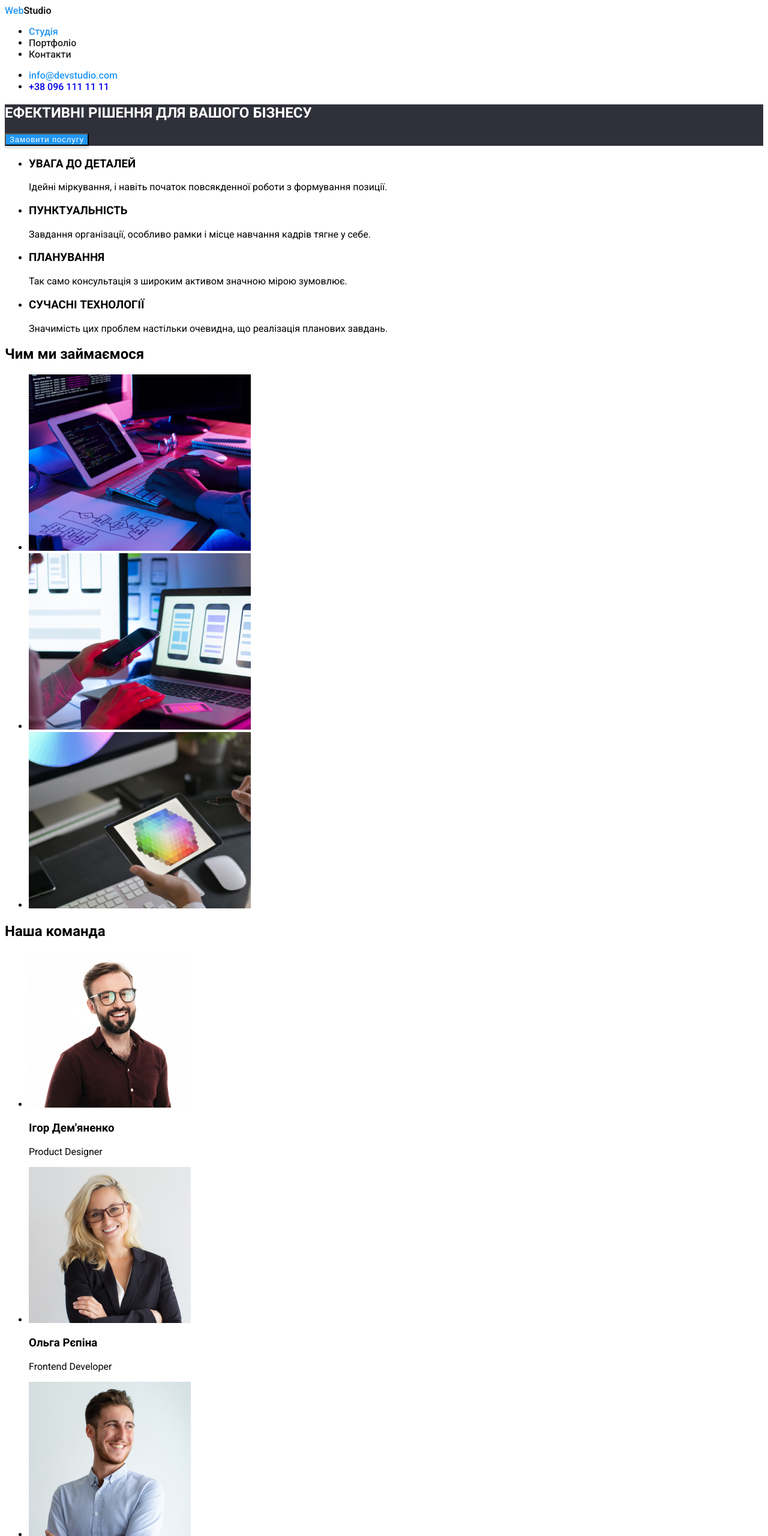
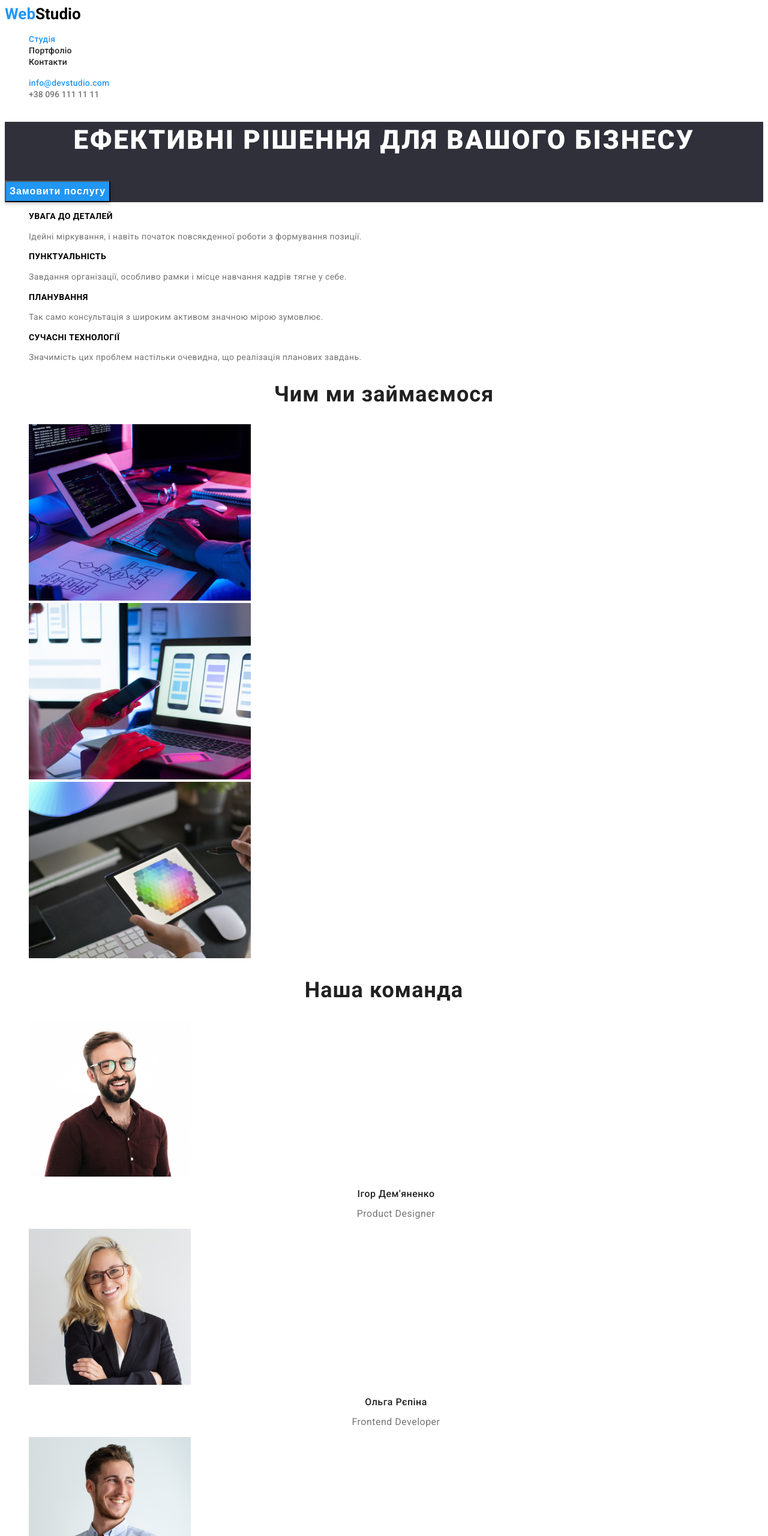
Before and after one commit to mr-kulishov/goit-markup-hw-02, a plain HTML site: page index.html in a window 1280 px wide. Shown: the top 2560 px of the page at 60% size. Drawn offline with Linux system fonts and the light colour scheme.

Commit message:
added to the main classes, styles and color

```diff
--- a/css/styles.css
+++ b/css/styles.css
@@ -15,13 +15,20 @@ body {
     color: var(--primary-color)
     var(--secondary-text-color)
     text-decoration: none;
+    font-weight: 500;
+    font-style: normal;
+
 }
 
 a {
-    font-family: 'Roboto';
-    font-style: normal;
     font-weight: 500;
     text-decoration: none;
+    font-size: 14px;
+    line-height: 1.1;
+}
+
+ul {
+    list-style: none;
 }
 
 .link:hover {
@@ -43,6 +50,10 @@ a {
 .nav-link-portfolio  {
     color: #212121;
     text-decoration: none;
+    font-weight: 500;
+    font-size: 14px;
+    line-height: 1.1;
+    letter-spacing: 0.02em;
 }
 
 .nav-link-portfolio:hover {
@@ -68,13 +79,18 @@ a {
 .logo-link {
 color: #2196F3;
 text-decoration: none;
+font-size: 26px;
+line-height: 1.2;
+font-weight: 700;
 
 }
 
 .logo-header {
     color: black;
     background-color: #FFFFFF;
-    line-height: 1.1;
+    font-size: 26px;
+    line-height: 1.2;
+    font-weight: 700;
 }
 
 .logo-header-white {
@@ -85,11 +101,20 @@ text-decoration: none;
 .link {
     color: #212121;
     text-decoration: none;
-}
+    font-weight: 500;
+    font-size: 14px;
+    line-height: 1.1;
+    letter-spacing: 0.02em;
+
+    }
 
 .nav-link {
     color: #2196F3;
     text-decoration: none;
+    font-size: 14px;
+    line-height: 1.1;
+    font-weight: 500;
+    letter-spacing: 0.02em;
 }
 
 .section-hero {
@@ -98,6 +123,64 @@ text-decoration: none;
 
 .title-hero {
     color: #FFFFFF;
+    font-style: normal;
+    font-weight: 900;
+    font-size: 44px;
+    line-height: 1.4;
+    text-align: center;
+    letter-spacing: 0.06em;
+    text-transform: uppercase;
+}
+
+.section-title {
+    font-style: normal;
+    font-weight: 700;
+    font-size: 14px;
+    line-height: 1.1;
+    letter-spacing: 0.03em;
+     text-transform: uppercase;
+}
+
+.section-text {
+    font-style: normal;
+    font-weight: 400;
+    font-size: 14px;
+    line-height: 1.7;
+    letter-spacing: 0.03em;
+    color: #757575;
+
+}
+
+.title {
+    font-style: normal;
+    font-weight: 700;
+    font-size: 36px;
+    line-height: 1.1;
+    text-align: center;
+    letter-spacing: 0.03em;
+    color: #212121;
+
+}
+
+.title-person {
+    font-style: normal;
+    font-weight: 500;
+    font-size: 16px;
+    line-height: 1.1;
+    text-align: center;
+    letter-spacing: 0.03em;
+    color: #212121;
+}
+
+.title-person-detail {
+    font-style: normal;
+    font-weight: 400;
+    font-size: 16px;
+    line-height: 1.1;
+    text-align: center;
+    letter-spacing: 0.03em;
+    color: #757575;
+
 }
 
 .section-btn {
@@ -105,6 +188,8 @@ text-decoration: none;
     text-align: center;
     letter-spacing: 0.03em;
     cursor: pointer;
+    font-weight: 500;
+    font-size: 16px;
     line-height: 1.6;
 }
 
@@ -113,6 +198,8 @@ text-decoration: none;
     background: #2196F3;
     box-shadow: 0px 3px 1px rgba(0, 0, 0, 0.1), 0px 1px 2px rgba(0, 0, 0, 0.08), 0px 2px 2px rgba(0, 0, 0, 0.12);
     cursor: pointer;
+    font-weight: 500;
+    font-size: 16px;
     line-height: 1.6;
 }
 
@@ -124,6 +211,21 @@ text-decoration: none;
     color: rgb(223, 154, 26);
 }
 
+.title-work {
+    color: #212121;
+    font-weight: 700;
+    font-size: 18px;
+    line-height: 2.0;
+
+}
+
+.work-all {
+    font-weight: 400;
+    font-size: 16px;
+    line-height: 2.0;
+    color: #757575;
+}
+
 /*footer*/
 .footer-color {
 background-color:#2F303A;;
@@ -132,14 +234,22 @@ background-color:#2F303A;;
 
 .footer-link {
     color: rgba(255, 255, 255, 0.6);
+    font-style: normal;
+    font-weight: 400;
+    font-size: 14px;
+    line-height: 1.7;
+    letter-spacing: 0.03em;
 }
 
 .address-link {
     color: #FFFFFF;
+    font-style: normal;
+    font-weight: 400;
+    font-size: 14px;
+    line-height: 1.7;
 }
 
 .header-btn {
-    display: flex;
     align-items: center;
     text-align: center;
     letter-spacing: 0.06em;
@@ -147,4 +257,8 @@ background-color:#2F303A;;
     box-shadow: 0px 4px 4px rgba(0, 0, 0, 0.15);
     color: #FFFFFF;
     cursor: pointer;
+    font-style: normal;
+    font-weight: 700;
+    font-size: 16px;
+    line-height: 1.9;
 }
--- a/index.html
+++ b/index.html
@@ -16,7 +16,6 @@
     <header>
     <nav>
         <a href="./index.html">
-
        </a>
 
          <ul class="nav">
@@ -27,7 +26,7 @@
     </nav>
          <ul>
             <li><a href="mailto:info@devstudio.com" class="nav-link">info@devstudio.com</a></li>
-             <li><a href="tel:+380961111111" class="--primary-color">+38 096 111 11 11</a></li>
+             <li><a href="tel:+380961111111" class="link-tel">+38 096 111 11 11</a></li>
          </ul>
     </header>
 
@@ -41,30 +40,30 @@
     <section>
         <ul>
             <li>
-            <h3 class="secondary-text-color">УВАГА ДО ДЕТАЛЕЙ</h3>
-            <p>Ідейні міркування, і навіть початок повсякденної роботи з формування позиції.</p>
+            <h3 class="section-title">УВАГА ДО ДЕТАЛЕЙ</h3>
+            <p class="section-text">Ідейні міркування, і навіть початок повсякденної роботи з формування позиції.</p>
             </li>
 
             <li>
-            <h3>ПУНКТУАЛЬНІСТЬ</h3>
-            <p>Завдання організації, особливо рамки і місце навчання кадрів тягне у себе.</p>
+            <h3 class="section-title">ПУНКТУАЛЬНІСТЬ</h3>
+            <p class="section-text">Завдання організації, особливо рамки і місце навчання кадрів тягне у себе.</p>
             </li>
 
             <li>
-            <h3>ПЛАНУВАННЯ</h3>
-            <p>Так само консультація з широким активом значною мірою зумовлює.</p>
+            <h3 class="section-title">ПЛАНУВАННЯ</h3>
+            <p class="section-text">Так само консультація з широким активом значною мірою зумовлює.</p>
             </li>
 
             <li>
-            <h3>СУЧАСНІ ТЕХНОЛОГІЇ</h3>
-            <p>Значимість цих проблем настільки очевидна, що реалізація планових завдань.</p>
+            <h3 class="section-title">СУЧАСНІ ТЕХНОЛОГІЇ</h3>
+            <p class="section-text">Значимість цих проблем настільки очевидна, що реалізація планових завдань.</p>
             </li>
         </ul>
 
     </section>
 
     <section>
-             <h2>Чим ми займаємося</h2>
+             <h2 class="title">Чим ми займаємося</h2>
          <ul>
                 <li>
                 <img src="./images/img1.jpg" alt="Пишемо код на планшеті" width="370">
@@ -81,30 +80,30 @@
     </section>
 
     <section>
-            <h2>Наша команда</h2>
+            <h2 class="title">Наша команда</h2>
          <ul>
                 <li>
                    <img src="./images/a/img1.jpg" alt="Ігор Дем'яненко" width="270">
-                   <h3>Ігор Дем'яненко</h3>
-                   <p>Product Designer</p>
+                   <h3 class="title-person">Ігор Дем'яненко</h3>
+                   <p class="title-person-detail">Product Designer</p>
                 </li>
 
                 <li>
                     <img src="./images/a/img2.jpg" alt="Ольга Рєпіна" width="270">
-                    <h3>Ольга Рєпіна</h3>
-                    <p>Frontend Developer</p>
+                    <h3 class="title-person">Ольга Рєпіна</h3>
+                    <p class="title-person-detail">Frontend Developer</p>
                 </li>
 
                 <li>
                     <img src="./images/a/img3.jpg" alt="Микола Тарасов" width="270">
-                    <h3>Микола Тарасов</h3>
-                    <p>Marketing</p>
+                    <h3 class="title-person">Микола Тарасов</h3>
+                    <p class="title-person-detail">Marketing</p>
                 </li>
 
                 <li>
                     <img src="./images/a/img4.jpg" alt="Михайло Єрмаков" width="270">
-                    <h3>Михайло Єрмаков</h3>
-                    <p>UI Designer</p>
+                    <h3 class="title-person">Михайло Єрмаков</h3>
+                    <p class="title-person-detail">UI Designer</p>
                 </li>
 
          </ul>
@@ -113,9 +112,9 @@
     </main>
 
     <footer class="footer-color">
-        <a href="./index.html">
+
         </a>
-         <a class="logo-link" href="/index.html">Web<span class="logo-header-white">Studio</span></a>
+         <a class="logo-link" href="./index.html">Web<span class="logo-header-white">Studio</span></a>
         <address>
 
             <ul>
```
Also changed, not shown: portfolio.html (+18 -18 lines).
